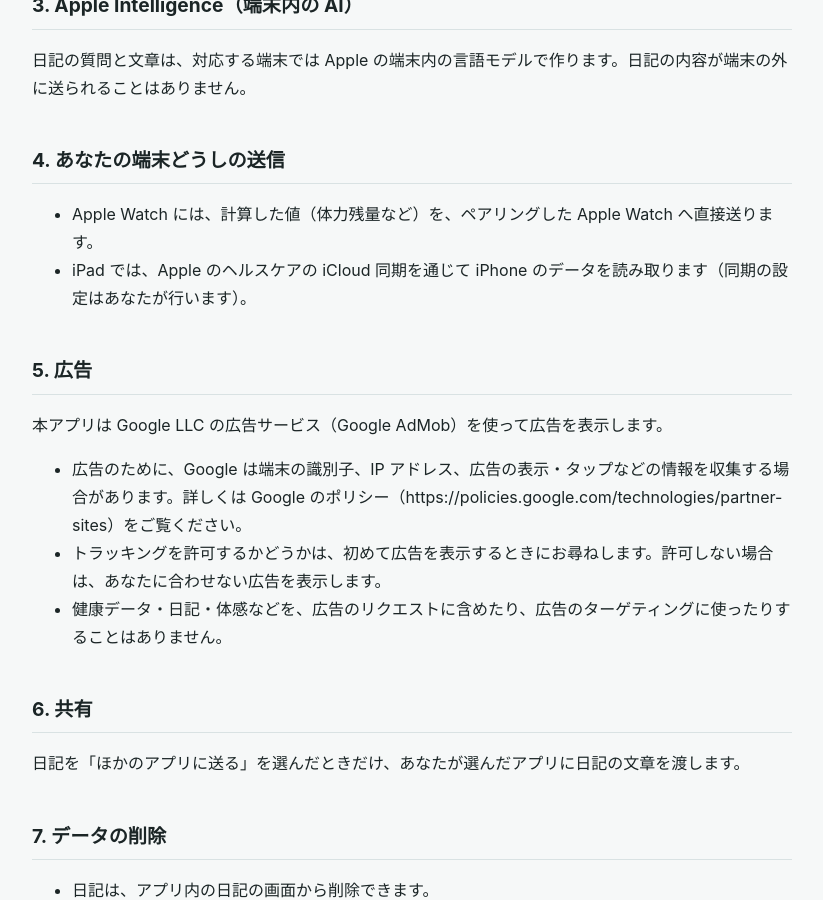
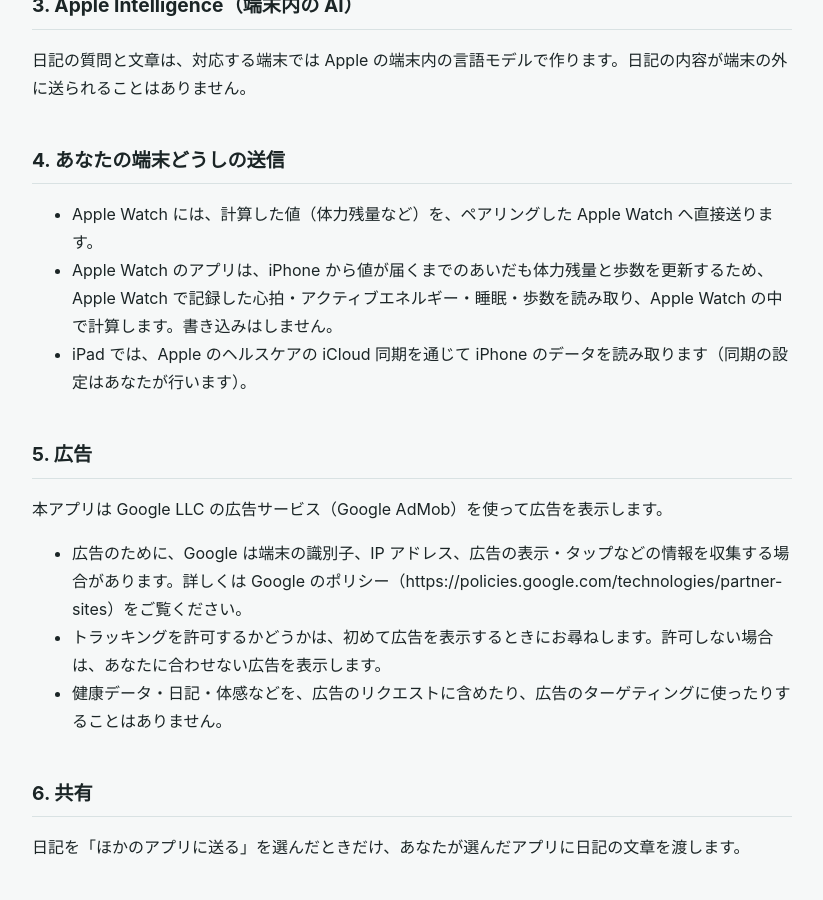
Before and after one commit to ya2taka/ya2taka.github.io, a Jekyll site: the page built from watchme/privacy/index.md, in a window 1280 px wide and 900 px high, scrolled down 1066 px. Shown: the whole window, without its empty margins (228-1051 px from the left). Built offline with Jekyll 4.4.1, drawn with Linux system fonts in a browser that asks for light colours; some of the changed text lies outside the part shown.

Commit message:
WatchMe のプライバシーポリシーを更新：Apple Watch が Watch で記録したデータを読み取ることを追記
Co-Authored-By: Claude Opus 5.5 <noreply@anthropic.com>

```diff
--- a/watchme/privacy/index.md
+++ b/watchme/privacy/index.md
@@ -37,6 +37,7 @@ WatchMe（以下「本アプリ」）は、あなたの健康データと日記
 ## 4. あなたの端末どうしの送信
 
 - Apple Watch には、計算した値（体力残量など）を、ペアリングした Apple Watch へ直接送ります。
+- Apple Watch のアプリは、iPhone から値が届くまでのあいだも体力残量と歩数を更新するため、Apple Watch で記録した心拍・アクティブエネルギー・睡眠・歩数を読み取り、Apple Watch の中で計算します。書き込みはしません。
 - iPad では、Apple のヘルスケアの iCloud 同期を通じて iPhone のデータを読み取ります（同期の設定はあなたが行います）。
 
 ## 5. 広告
```
Also changed, not shown: other parts of watchme/privacy/index.md (+1 -1 lines), watchme/privacy/en/index.md (+2 -1 lines).
